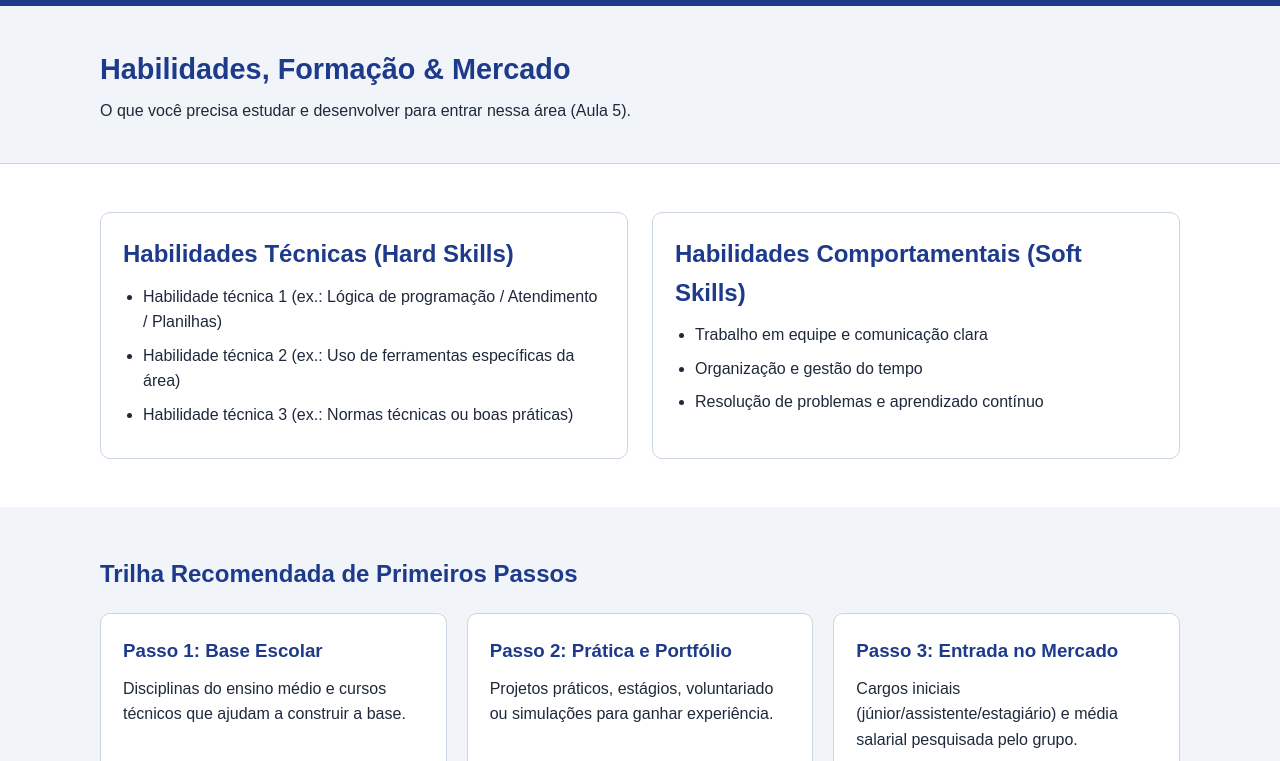
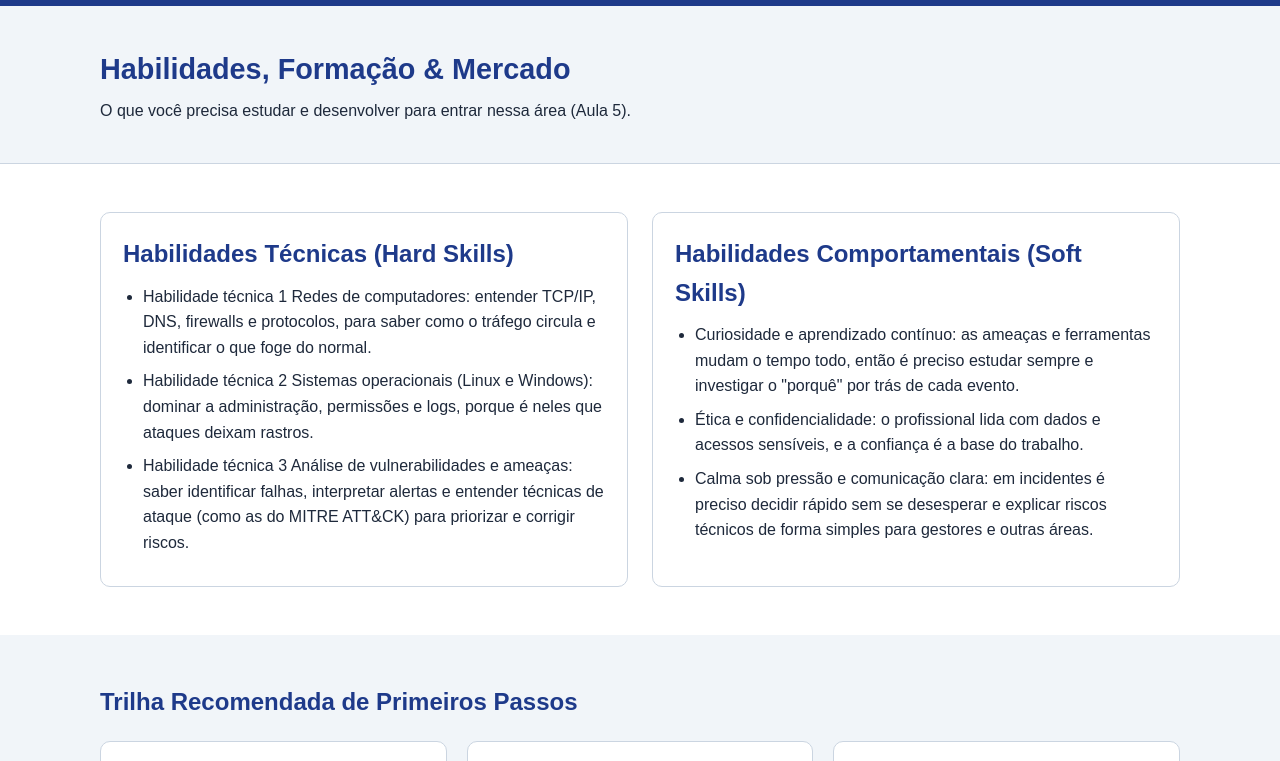
Before and after one commit to Rain-Aime/viva-sua-profissao, a plain HTML site: page pages/habilidades.html in a window 1280 px wide. Shown: the part 61-822 px from the top of the page. Drawn offline with Linux system fonts and the light colour scheme.

Commit message:
habilidades.html

```diff
--- a/pages/habilidades.html
+++ b/pages/habilidades.html
@@ -3,16 +3,15 @@
 <head>
   <meta charset="UTF-8">
   <meta name="viewport" content="width=device-width, initial-scale=1.0">
-  <title>Habilidades e Mercado | Viva Sua Profissão</title>
+  <title>Habilidades e Mercado | Segurança da Informação</title>
   <meta name="description" content="Conheça as habilidades técnicas, comportamentais e o cenário de mercado da profissão.">
-  <!-- Como esta página está dentro da pasta pages/, usamos ../ para voltar à raiz -->
   <link rel="stylesheet" href="../css/style.css">
 </head>
 <body>
 
   <header class="topo">
     <div class="container">
-      <a href="../index.html" class="logo">Viva Sua <span>Profissão</span></a>
+      <a href="../index.html" class="logo">Viva <span>Segurança da Informação</span></a>
       <nav aria-label="Menu principal">
         <ul class="menu">
           <li><a href="../index.html">Início</a></li>
@@ -38,39 +37,44 @@
           <div class="card">
             <h2>Habilidades Técnicas (Hard Skills)</h2>
             <ul class="lista-simples">
-              <li>Habilidade técnica 1 (ex.: Lógica de programação / Atendimento / Planilhas)</li>
-              <li>Habilidade técnica 2 (ex.: Uso de ferramentas específicas da área)</li>
-              <li>Habilidade técnica 3 (ex.: Normas técnicas ou boas práticas)</li>
+              <li>Habilidade técnica 1 Redes de computadores: entender TCP/IP, DNS, firewalls e protocolos, para saber como o tráfego circula e identificar o que foge do normal.</li>
+              <li>Habilidade técnica 2 Sistemas operacionais (Linux e Windows): dominar a administração, permissões e logs, porque é neles que ataques deixam rastros.</li>
+              <li>Habilidade técnica 3 Análise de vulnerabilidades e ameaças: saber identificar falhas, interpretar alertas e entender técnicas de ataque (como as do MITRE ATT&CK) para priorizar e corrigir riscos.</li>
             </ul>
           </div>
 
           <div class="card">
             <h2>Habilidades Comportamentais (Soft Skills)</h2>
             <ul class="lista-simples">
-              <li>Trabalho em equipe e comunicação clara</li>
-              <li>Organização e gestão do tempo</li>
-              <li>Resolução de problemas e aprendizado contínuo</li>
+              <li>Curiosidade e aprendizado contínuo: as ameaças e ferramentas mudam o tempo todo, então é preciso estudar sempre e investigar o "porquê" por trás de cada evento.</li>
+              <li>Ética e confidencialidade: o profissional lida com dados e acessos sensíveis, e a confiança é a base do trabalho.</li>
+              <li>Calma sob pressão e comunicação clara: em incidentes é preciso decidir rápido sem se desesperar e explicar riscos técnicos de forma simples para gestores e outras áreas.</li>
             </ul>
           </div>
         </div>
       </div>
     </section>
-
     <section class="secao secao-cinza">
       <div class="container">
         <h2>Trilha Recomendada de Primeiros Passos</h2>
         <div class="grid-cards">
           <article class="card">
             <h3>Passo 1: Base Escolar</h3>
-            <p>Disciplinas do ensino médio e cursos técnicos que ajudam a construir a base.</p>
+            <p>Ensino médio: Matemática (lógica, raciocínio e base para criptografia), Inglês (quase toda documentação e ferramenta está nesse idioma), Português/Redação (relatórios e comunicação de riscos) e Informática, se a escola oferecer.
+Cursos técnicos: Técnico em Informática, Redes de Computadores, Desenvolvimento de Sistemas ou Cibersegurança, que cobrem hardware, redes, sistemas operacionais e lógica de programação.
+Complementos de base: Linux (LPIC-1), redes (Cisco CCNA) e CompTIA (A+, Network+ e depois Security+), além de Python básico.</p>
           </article>
           <article class="card">
             <h3>Passo 2: Prática e Portfólio</h3>
-            <p>Projetos práticos, estágios, voluntariado ou simulações para ganhar experiência.</p>
+            <p>Simulações: monte um laboratório caseiro (VirtualBox com Kali e Windows), resolva CTFs e salas no TryHackMe, Hack The Box e Blue Team Labs, e documente cada desafio em relatórios no GitHub ou em um blog.
+Projetos práticos: configure um SIEM (Wazuh) com alertas, faça scans de vulnerabilidade em ambiente próprio, automatize tarefas com Python e analise e-mails de phishing ou malware em sandbox.
+Experiência real: estágio em TI ou SOC, voluntariado em ONGs e pequenos negócios (MFA, senhas, backups), bug bounty e comunidades como a OWASP.</p>
           </article>
           <article class="card">
             <h3>Passo 3: Entrada no Mercado</h3>
-            <p>Cargos iniciais (júnior/assistente/estagiário) e média salarial pesquisada pelo grupo.</p>
+            <p>Porta de entrada: estágio, suporte de TI, infraestrutura e redes servem de caminho antes da vaga formal de analista de segurança, e o SOC nível 1 também é comum. Estágio e assistente costumam pagar algo entre R$ 1.500 e R$ 4.000, mas é uma estimativa minha, pois não achei dado confiável para esses cargos.
+Júnior: o Guia Salarial 2026 da Robert Half indica R$ 6.200 (25º percentil), R$ 8.100 (mediana) e R$ 10.400 (75º percentil) por mês. Já a Serasa Experian cita cerca de R$ 4.937 para quem está começando.
+Observação: os valores variam conforme região, porte da empresa e certificações, e as faixas de júnior tendem a ser maiores em São Paulo, bancos e fintechs.</p>
           </article>
         </div>
       </div>
@@ -80,7 +84,7 @@
   <footer class="rodape">
     <div class="container">
       <p>Projeto <strong>Viva Sua Profissão</strong> — Curso Técnico em Desenvolvimento de Sistemas (Proz Educação)</p>
-      <p class="creditos">Desenvolvido pelo Grupo: [Nome 1], [Nome 2], [Nome 3]</p>
+      <p class="creditos">Desenvolvido pelo Grupo: Jefferson, Valviane e Pâmela </p>
     </div>
   </footer>
 
```
